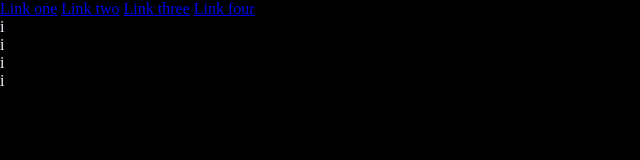
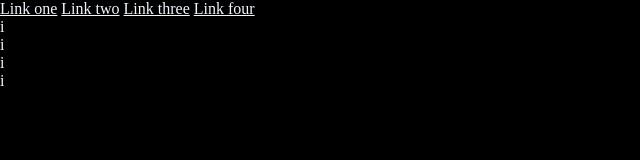
Before and after one commit to shubhamc1947/demo-repo, a plain HTML site: page index.html in a window 1280 px wide. Shown: the whole page, without its empty margins (0-640 px from the left). Drawn offline with Linux system fonts and the light colour scheme.

Commit message:
added text color white for anchor tag

```diff
--- a/style.css
+++ b/style.css
@@ -8,3 +8,7 @@ body {
     background: black;
     color: aliceblue;
 }
+
+a{
+    color: aliceblue;
+}
```
